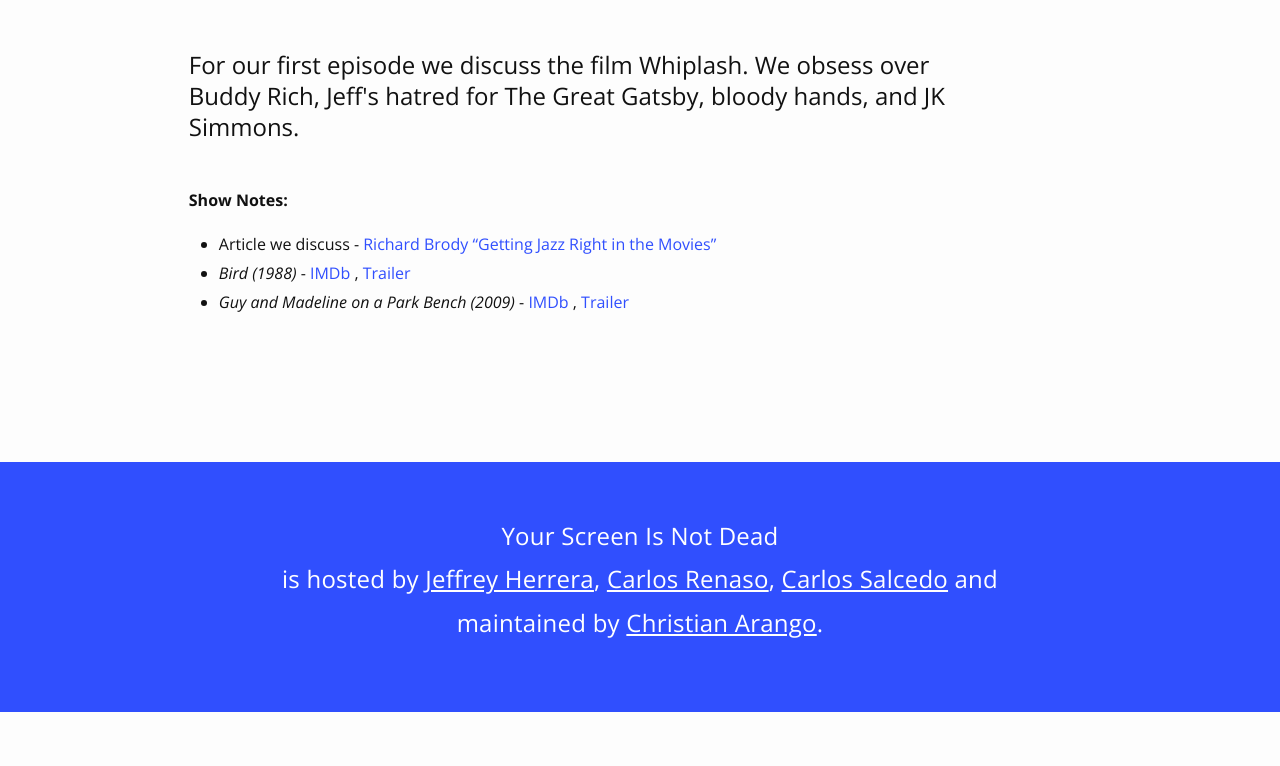
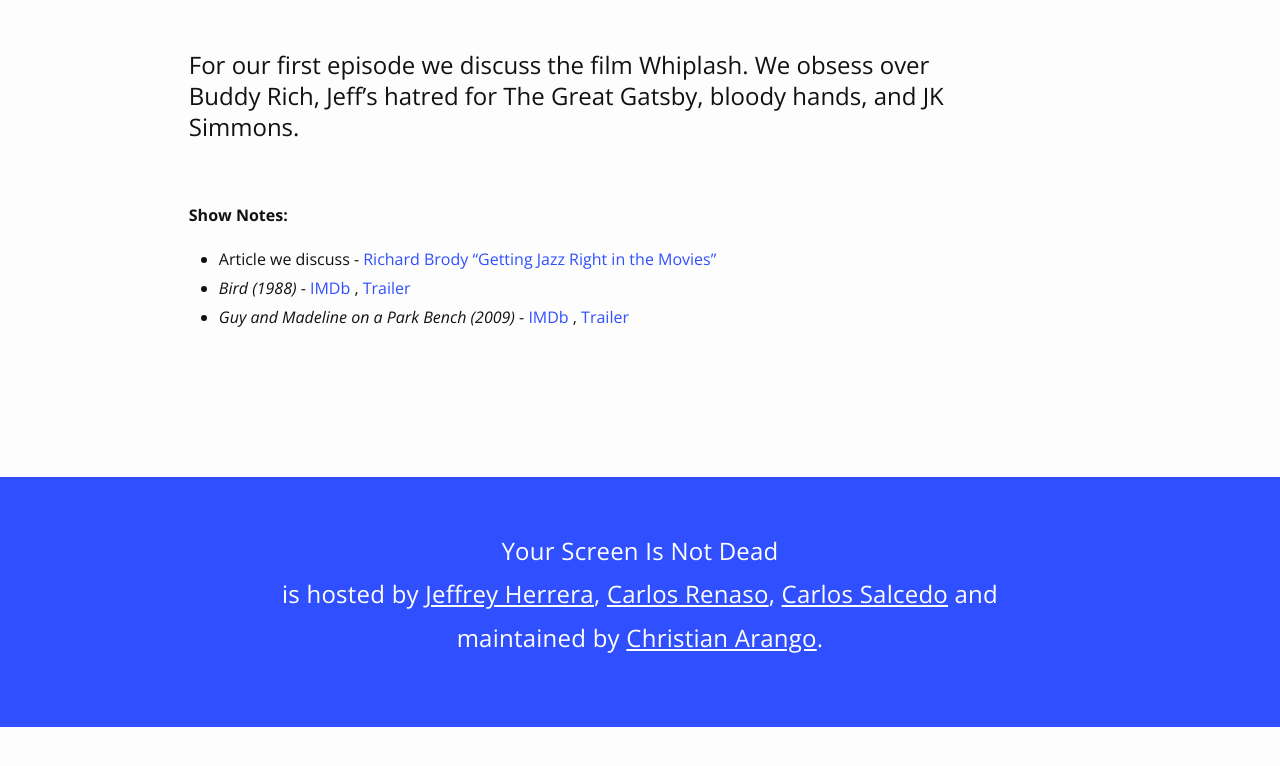
Before and after one commit to yourscreenisnotdead/yourscreenisnotdead.github.io, a Jekyll site: the page built from _posts/2015-07-08-001.markdown, in a window 1280 px wide, cut to the strip 369-1186 px from the top of the page. Shown: the top 766 px of the strip. Built offline with Jekyll 4.4.1, drawn with Linux system fonts in a browser that asks for light colours; nearby versions of some CDN libraries.

Commit message:
Launch Update

```diff
--- a/_posts/2015-07-08-001.markdown
+++ b/_posts/2015-07-08-001.markdown
@@ -9,7 +9,7 @@
 <iframe frameborder='0' height='36px' scrolling='no' seamless src='https://simplecast.fm/e/17281?style=dark' width='100%'></iframe>
 
 <br>
-<div class="episode_text">
+<div class="episode_text" markdown="1">
 For our first episode we discuss the film Whiplash. We obsess over Buddy Rich, Jeff's hatred for The Great Gatsby, bloody hands, and JK Simmons.
 </div>
 <br>
--- a/_upload-this/feed.xml
+++ b/_upload-this/feed.xml
@@ -5,8 +5,8 @@
     <description>Three passionate Uptown, NYC friends who love and enjoy movies break down their favorite films from current releases to older classics. No film is off-limits, no matter how obscure. Every week we announce a new film and give you a week to watch it...then we talk about it. This is our contribution to film appreciation.</description>
     <link>http://yourdomain.com/</link>
     <atom:link href="http://yourdomain.com/feed.xml" rel="self" type="application/rss+xml"/>
-    <pubDate>Tue, 15 Sep 2015 11:29:37 -0400</pubDate>
-    <lastBuildDate>Tue, 15 Sep 2015 11:29:37 -0400</lastBuildDate>
+    <pubDate>Tue, 15 Sep 2015 11:41:03 -0400</pubDate>
+    <lastBuildDate>Tue, 15 Sep 2015 11:41:03 -0400</lastBuildDate>
     <generator>Jekyll v2.5.3</generator>
 
       <item>
@@ -15,7 +15,7 @@
 
 &lt;p&gt;&lt;br /&gt;&lt;/p&gt;
 &lt;div class=&quot;episode_text&quot;&gt;
-For our first episode we discuss the film Whiplash. We obsess over Buddy Rich, Jeff&#39;s hatred for The Great Gatsby, bloody hands, and JK Simmons.
+  &lt;p&gt;For our first episode we discuss the film Whiplash. We obsess over Buddy Rich, Jeff’s hatred for The Great Gatsby, bloody hands, and JK Simmons.&lt;/p&gt;
 &lt;/div&gt;
 &lt;p&gt;&lt;br /&gt;&lt;/p&gt;
 
--- a/_upload-this/podcast/2015/07/08/001/index.html
+++ b/_upload-this/podcast/2015/07/08/001/index.html
@@ -121,7 +121,7 @@
 
 <p><br /></p>
 <div class="episode_text">
-For our first episode we discuss the film Whiplash. We obsess over Buddy Rich, Jeff's hatred for The Great Gatsby, bloody hands, and JK Simmons.
+  <p>For our first episode we discuss the film Whiplash. We obsess over Buddy Rich, Jeff’s hatred for The Great Gatsby, bloody hands, and JK Simmons.</p>
 </div>
 <p><br /></p>
 
```
